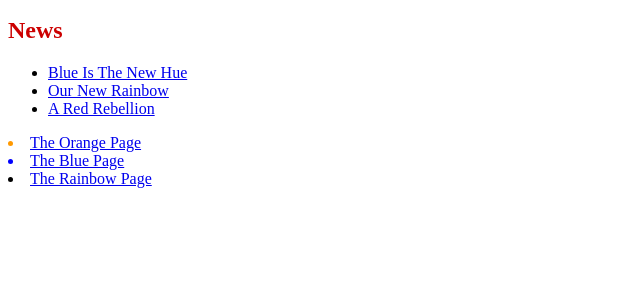
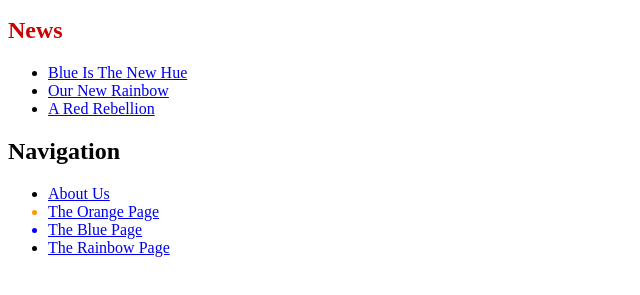
Before and after one commit to TumainiN/git_tutorial3, a plain HTML site: page index.html in a window 1280 px wide. Shown: the part 101-396 px from the top of the page, without its empty margins (0-640 px from the left). Drawn offline with Linux system fonts and the light colour scheme.

Commit message:
Add link to about section in home page

```diff
--- a/index.html
+++ b/index.html
@@ -14,6 +14,11 @@
   <li><a href="rainbow.html">Our New Rainbow</a></li>
   <li><a href="news-2.html">A Red Rebellion</a></li>
 </ul>
+  <h2>Navigation</h2>
+<ul>
+  <li>
+    <a href="about/index.html">About Us</a>
+  </li>
   <li style="color: #F90">
     <a href="orange.html">The Orange Page</a>
   </li>
```
